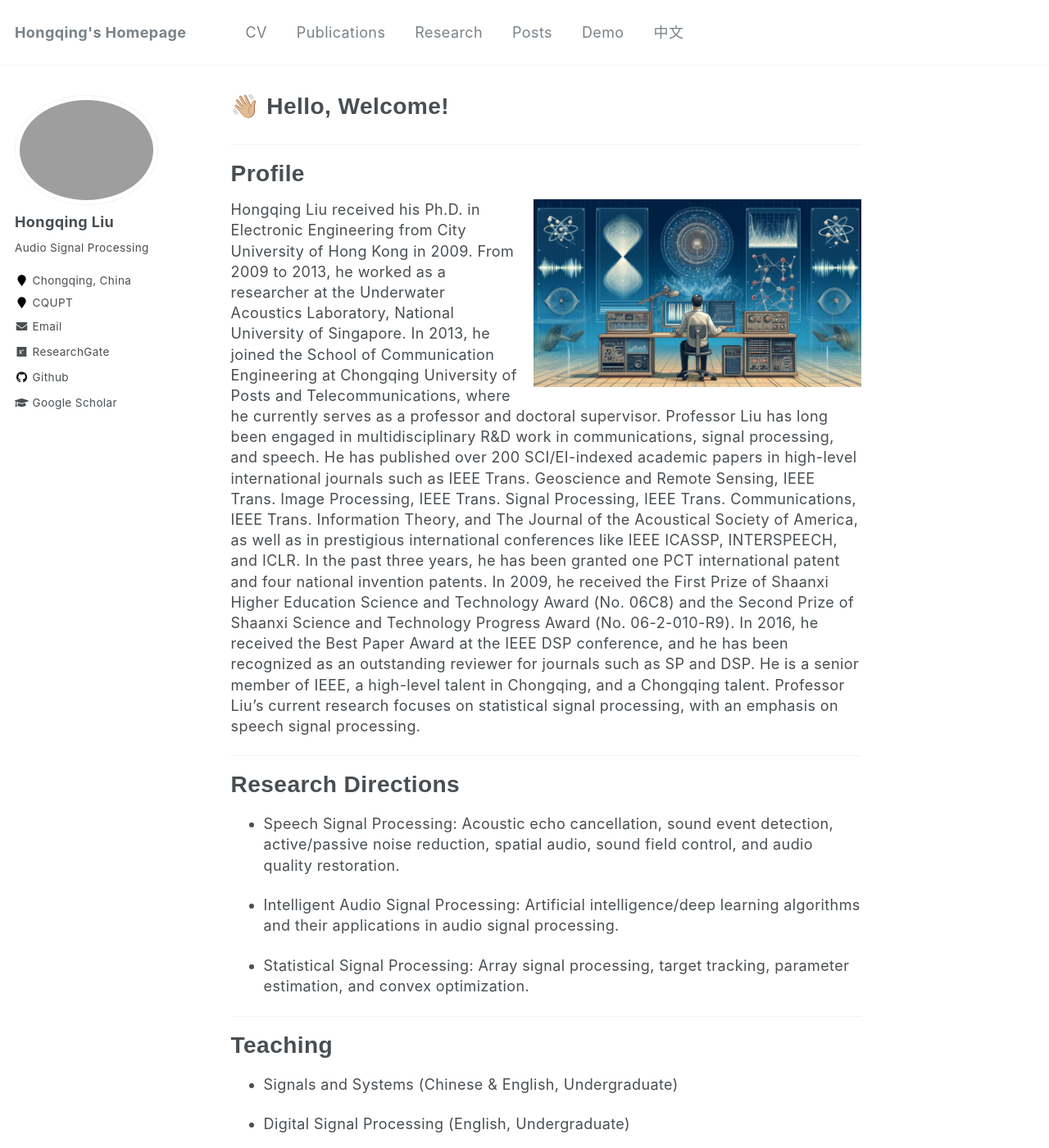
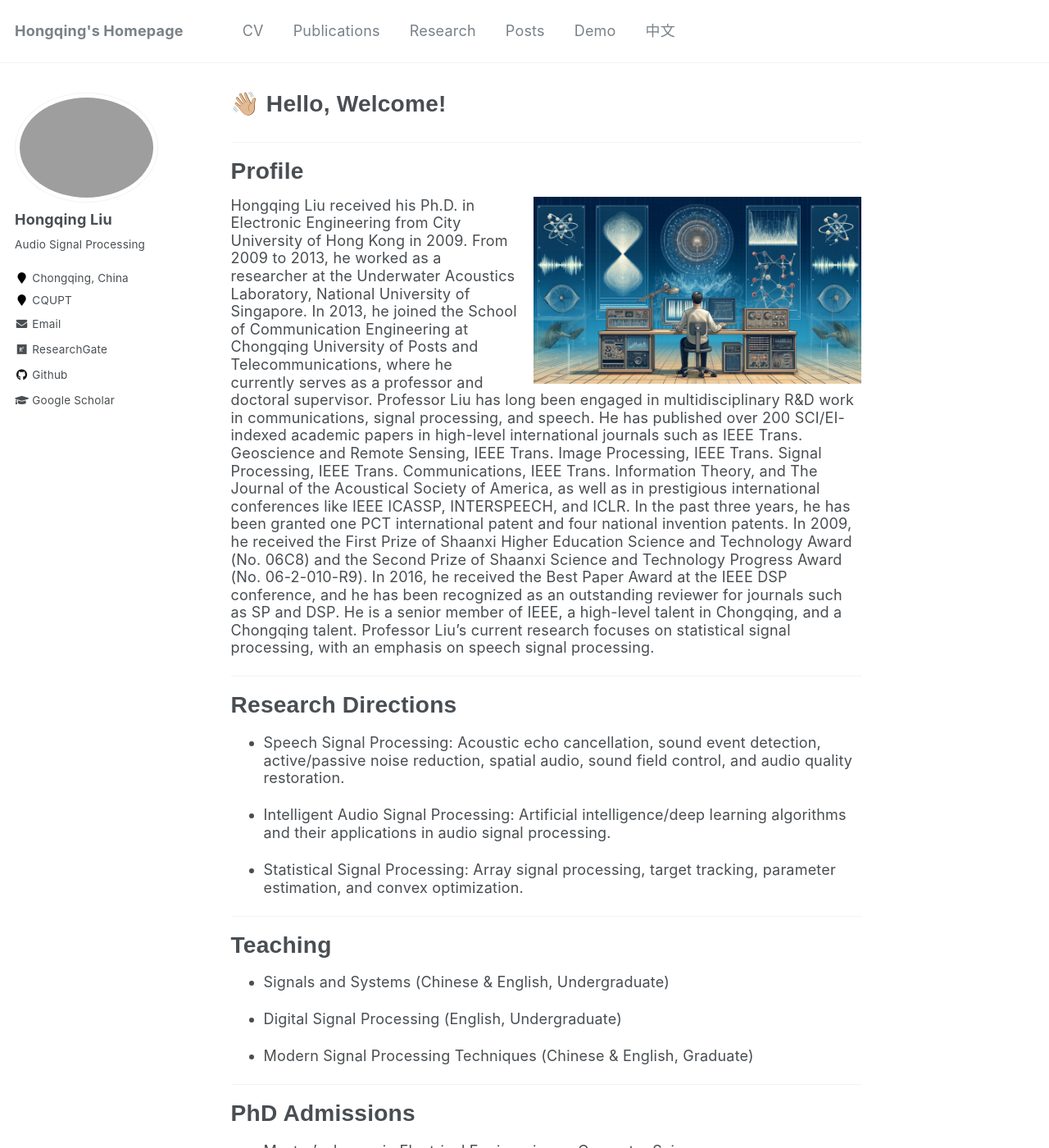
Before and after one commit to hong-qing-liu/english-hong-qing-liu.github.io, a Jekyll site: the page built from _pages/about.md, in a window 1280 px wide and 1400 px high. Shown: the whole window at 82% size. Built offline with Jekyll 4.4.1, drawn with Linux system fonts in a browser that asks for light colours; a script that is not in the unit is left out.

Commit message:
Update _base.scss

```diff
--- a/_sass/_base.scss
+++ b/_sass/_base.scss
@@ -13,8 +13,8 @@ body {
   padding-bottom: 9em;
   color: $text-color;
   font-family: $global-font-family; /*'Times New Roman', Times, serif;*/ /*STKaiti !important;*/ /*$global-font-family;*/  /* "楷体","楷体_GB2312"*/
-  line-height: 1.4;
-  letter-spacing: 0.4px;
+  line-height: 1.2;
+  letter-spacing: 0.2px;
 
   &.overflow--hidden {
     /* when primary navigation is visible, the content in the background won't scroll */
```
